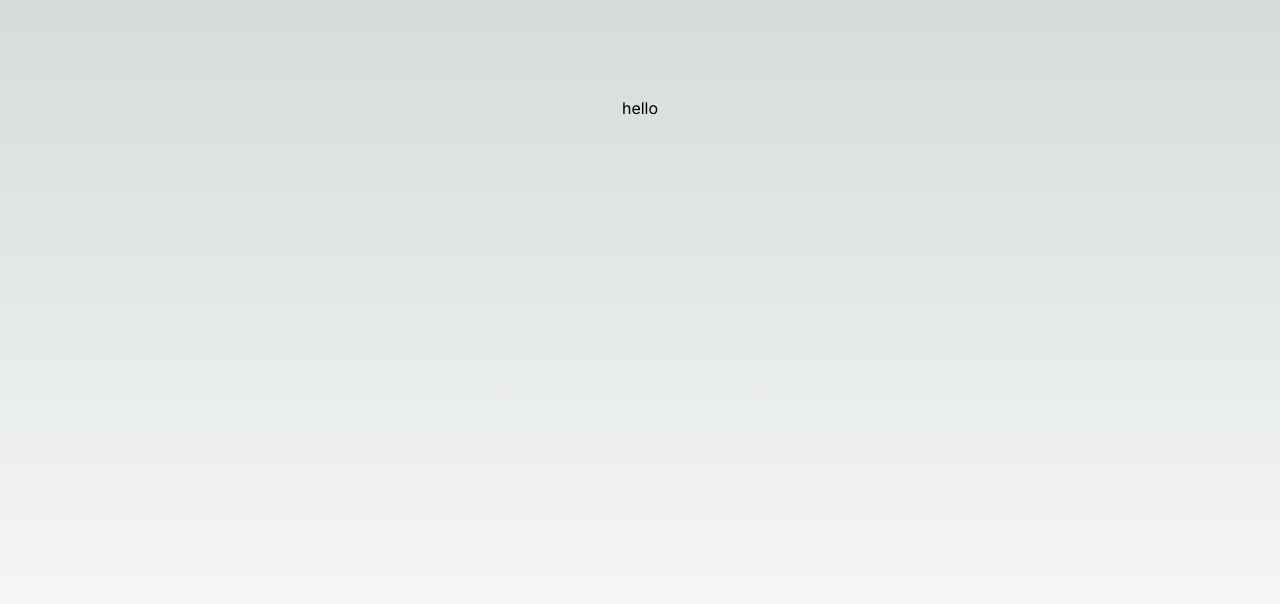
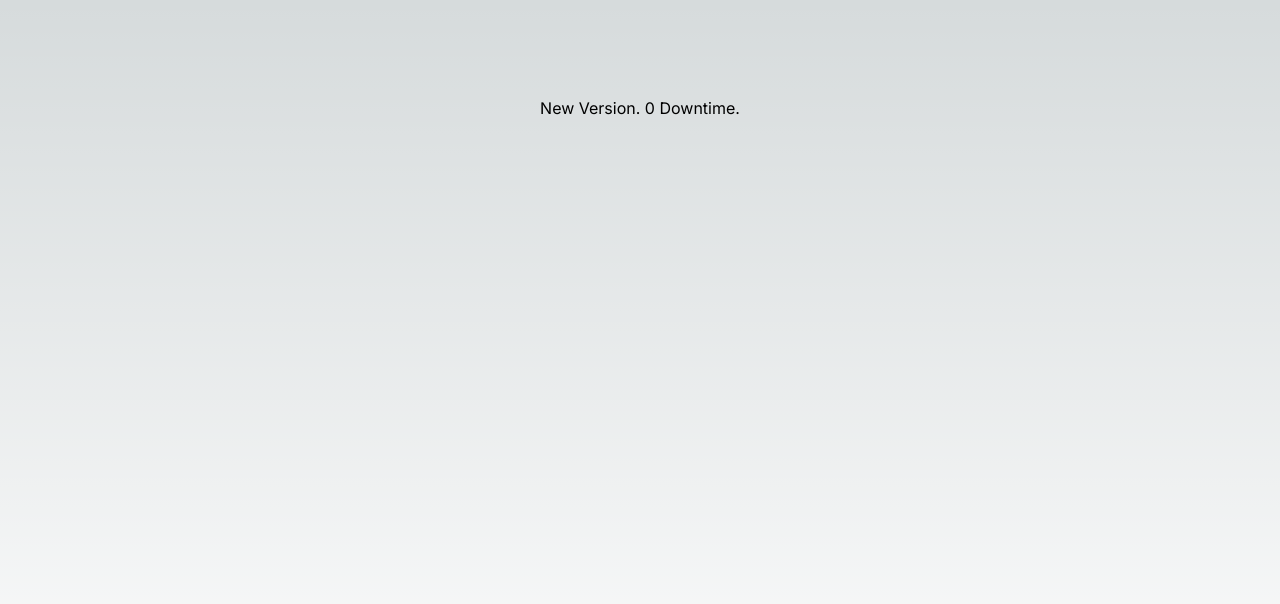
Before and after one commit to activenode-edu/nextjs-only, a Next.js app: page / in a window 1280 px wide. Shown: the top 604 px of the page. Built offline with nearby package versions, Linux system fonts and the light colour scheme.

Commit message:
pushed new text

```diff
--- a/src/app/page.js
+++ b/src/app/page.js
@@ -3,7 +3,7 @@ import Image from "next/image";
 export default function Home() {
   return (
     <main className="flex min-h-screen flex-col items-center justify-between p-24">
-      hello
+      New Version. 0 Downtime.
     </main>
   );
 }
```
